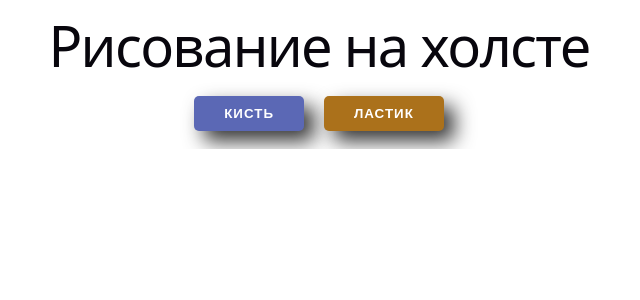
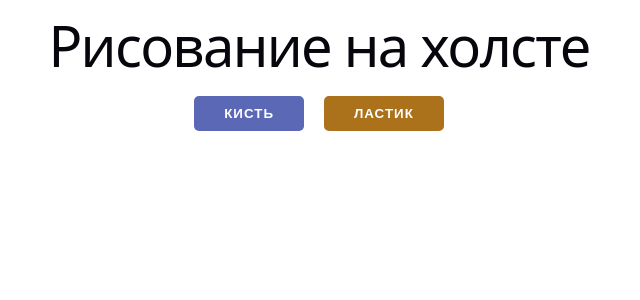
Before and after one commit to mariiyna/react_canvas, a React (Vite) app: page / in a window 1280 px wide. Shown: the top 300 px of the page, without its empty margins (321-961 px from the left). Built offline with nearby package versions, Linux system fonts and the light colour scheme.

Commit message:
fix: исправлено предупреждение в консоли

```diff
--- a/src/widgets/button.tsx
+++ b/src/widgets/button.tsx
@@ -6,7 +6,7 @@ type ButtonProps = {
   variant?: "primary" | "secondary";
 };
 
-const StyledBtn = styled.button<ButtonProps>`
+const StyledBtn = styled.button<{ $variant: "primary" | "secondary" }>`
   padding: 10px 30px;
   color: #fff;
   border: none;
@@ -15,16 +15,13 @@ const StyledBtn = styled.button<ButtonProps>`
   font-weight: bold;
   letter-spacing: 1px;
   border-radius: 5px;
-  box-shadow: 10px 10px 20px rgba(0, 0, 0, 0.8);
   cursor: pointer;
-  background-color: ${({ variant }) => {
-    return variant === "secondary" ? "#ab711b" : "#5b68b5";
-  }};
+  background-color: ${({ $variant }) => ($variant === "secondary" ? "#ab711b" : "#5b68b5")};
 `;
 
 export function Button({ onClick, text, variant = "primary" }: ButtonProps) {
   return (
-    <StyledBtn onClick={onClick} type="button" variant={variant}>
+    <StyledBtn onClick={onClick} type="button" $variant={variant}>
       {text}
     </StyledBtn>
   );
```
